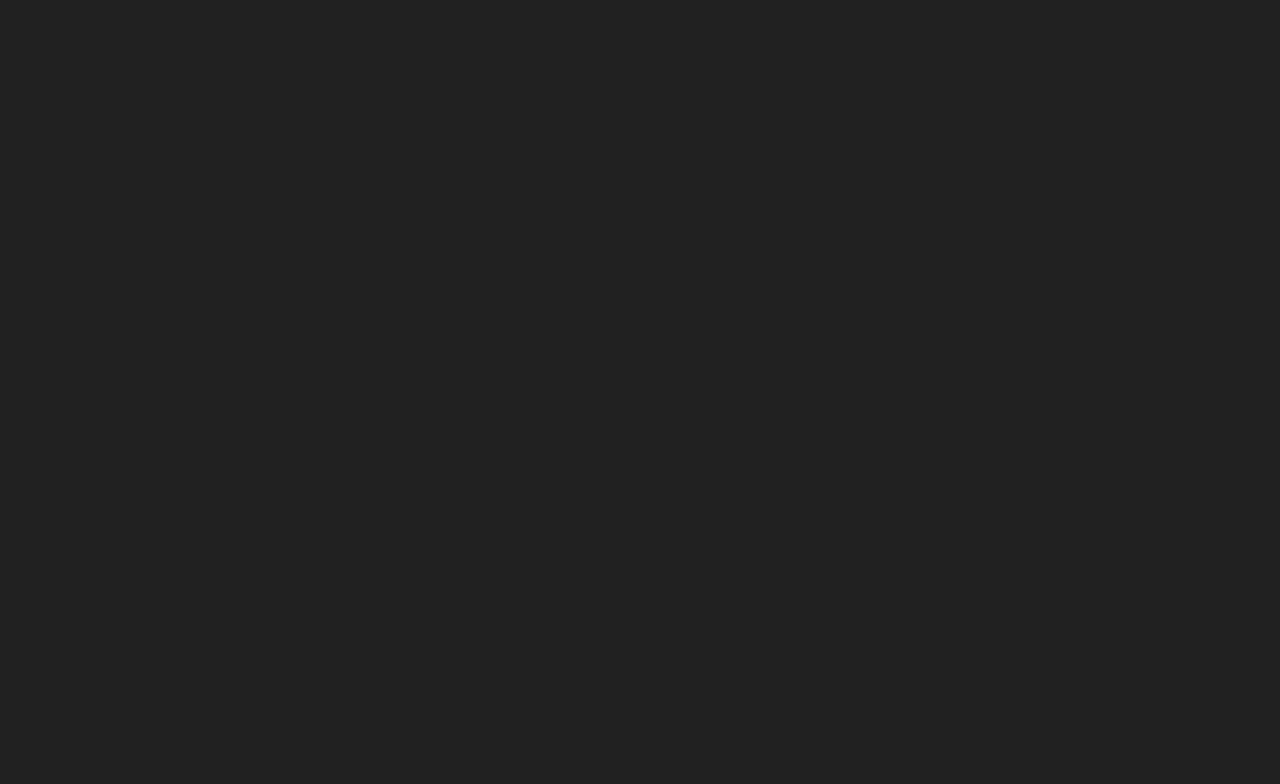
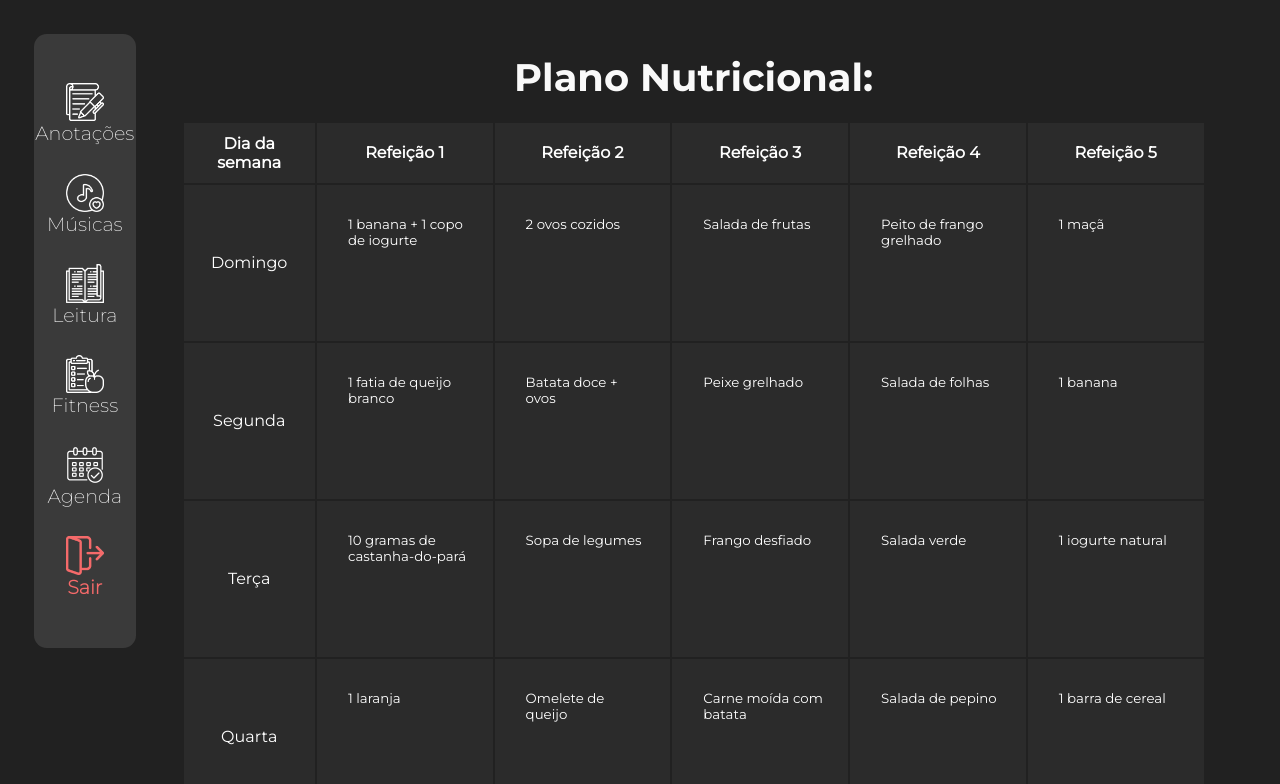
Before and after one commit to GrupoZonaLeste/Calmo, a React (Vite) app: page /dieta in a window 1280 px wide. Before the commit this address had no page. Shown: the top 784 px of the page. Built offline with nearby package versions, Linux system fonts and the light colour scheme.

Commit message:
[FIX](ModoFitness) - arquivos corrompidos

```diff
--- a/src/App.jsx
+++ b/src/App.jsx
@@ -13,7 +13,9 @@ import Fitness from "./pages/ModoFitness/Fitness";
 import Agenda from "./pages/ModoAgenda/Agenda"
 import Grifos from "./pages/ModoLeitura/Grifos";
 import PaginaAnotacoes from "./components/ModoAnotacoes/PaginaAnotacoes/PaginaAnotacoes";
-
+import DietaPage from "./pages/ModoFitness/Dieta";
+import RotinaPage from "./pages/ModoFitness/Rotina";
+import TreinoPage from "./pages/ModoFitness/Treinos"
 function App() {
 
 
@@ -33,6 +35,9 @@ function App() {
         <Route path="fitness" element={<Fitness/>}/>
         <Route path="agenda" element={<Agenda/>}/>
         <Route path="pagina_teste" element={<PaginaAnotacoes/>}/>
+        <Route path="dieta" element={<DietaPage/>}/>
+        <Route path="rotinas" element={<RotinaPage/>}/>
+        <Route path="treinos" element={<TreinoPage/>}/>
       </Routes>
     </BrowserRouter>
 
--- a/src/components/EsqueceuSenha/AlterarSenha.css
+++ b/src/components/EsqueceuSenha/AlterarSenha.css
@@ -15,6 +15,7 @@
   }
   .title-alterarSenha {
     margin-bottom: 20px;
+    font-size: 24px;
   }
   .input-alterarSenha {
     padding: 10px;
--- a/src/components/EsqueceuSenha/Codigo.css
+++ b/src/components/EsqueceuSenha/Codigo.css
@@ -18,6 +18,7 @@
 
   .title-codigo {
     margin-bottom: 20px;
+    font-size: 24px;
   }
 
   .input-codigo {
--- a/src/components/EsqueceuSenha/EsqueceuSenha.css
+++ b/src/components/EsqueceuSenha/EsqueceuSenha.css
@@ -5,27 +5,27 @@
     height: 30vh;
 
   }
-
   .card-EsqueceuSenha {
     color: #fff;
     background-color: #2b2b2b;;
     padding: 20px;
     border-radius: 10px;
     box-shadow: 0 4px 20px rgba(0, 0, 0, 0.5);
-    width: 400px;
+    width: 350px;
     text-align: center;
   }
 
   .title-EsqueceuSenha {
+    font-size: 24px;
     margin-bottom: 20px;
   }
 
   .input-EsqueceuSenha {
     padding: 10px;
-    margin: 10px 0;
+    margin: 10px 10px;
     border-radius: 5px;
     border:0px;
-    width: 100%;
+    width: 200px;
     background-color: #333;
     color: #fff;
   }
--- a/src/components/LandingPage/DivHero.jsx
+++ b/src/pages/ModoFitness/Dieta.jsx
@@ -1,19 +1,17 @@
 import React from 'react'
-import './DivHero.css'
-import '../../index.css'
+import SideBar from '../../components/Sidebar/SideBar'
+import './Fitness.css'
+import Dieta from '../../components/ModoFitness/Dieta React'
 
-const DivHero = () => {
+const DietaPage = () => {
   return (
-    <>
-        <div className='divHero'>
-          <div id='divBlackBG'>
-            <h1>Está Estressado?</h1>
-          </div>
-            <img alt='Logo Calmô!' src='src\assets\images\Logo-black.png' className='imgHero'/>
+    <div className='container_modos'>
+        <SideBar/>
+        <div>
+          <Dieta/>
         </div>
-        <div id='LinhaDivHero'></div>
-    </>
+    </div>
   )
 }
 
-export default DivHero
+export default DietaPage
--- /dev/null
+++ b/src/pages/ModoFitness/Rotina.jsx
@@ -0,0 +1,15 @@
+import React from 'react'
+import SideBar from '../../components/Sidebar/SideBar'
+import './Fitness.css'
+import Rotinas from '../../components/ModoFitness/Rotina React'
+
+const RotinaPage = () => {
+  return (
+    <div className='container_modos'>
+        <SideBar/>
+        <Rotinas/>
+    </div>
+  )
+}
+
+export default RotinaPage
--- /dev/null
+++ b/src/pages/ModoFitness/Treinos.jsx
@@ -0,0 +1,15 @@
+import React from 'react'
+import SideBar from '../../components/Sidebar/SideBar'
+import './Fitness.css'
+import Treinos from '../../components/ModoFitness/Treinos React'
+
+const TreinosPage = () => {
+  return (
+    <div className='container_modos'>
+        <SideBar/>
+        <Treinos/>
+    </div>
+  )
+}
+
+export default TreinosPage
```
